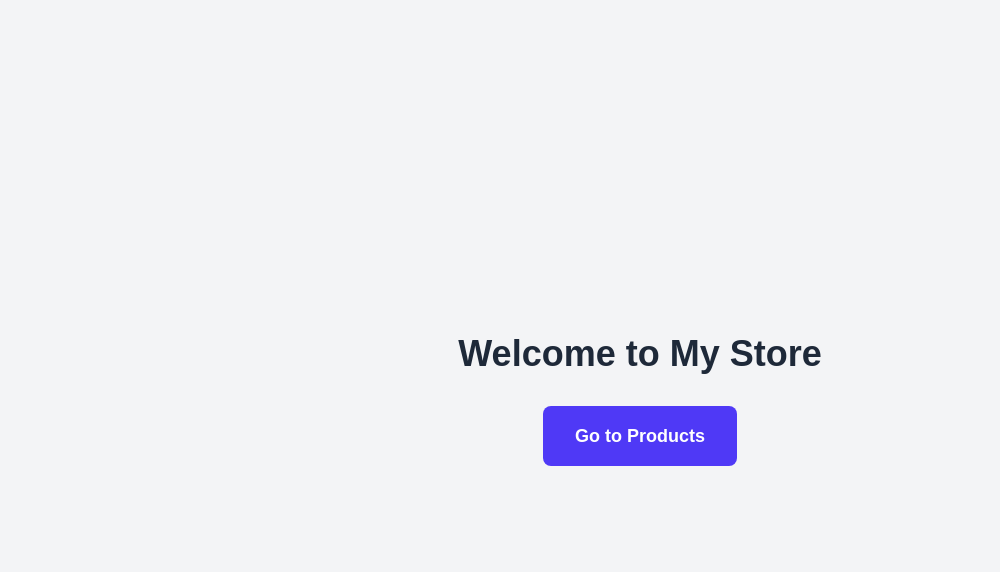
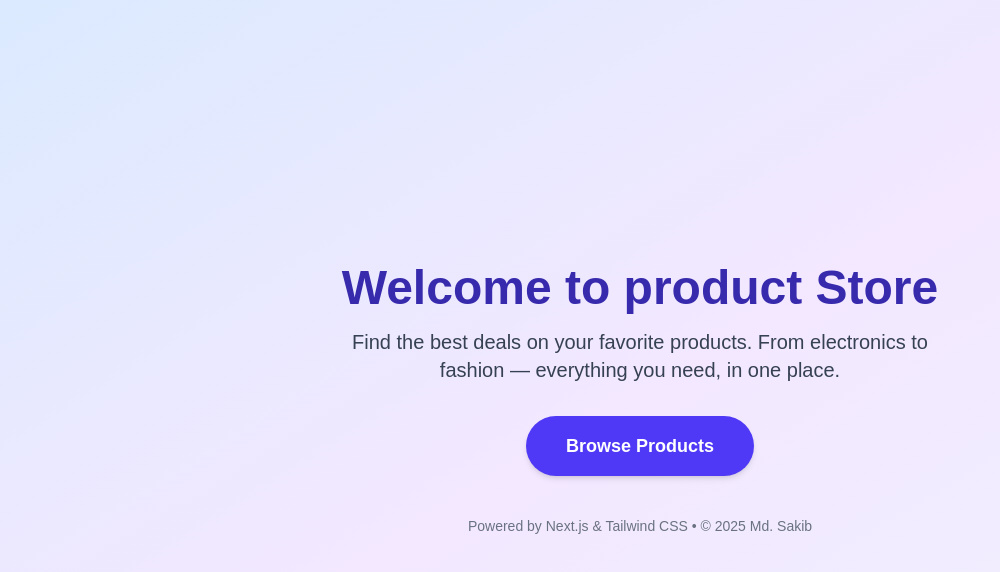
Before and after one commit to sakibmohammad79/task-manager-frontend, a Next.js app: page / in a window 1280 px wide. Shown: the top 572 px of the page, without its empty margins (0-1000 px from the left). Built offline with nearby package versions, Linux system fonts and the light colour scheme.

Commit message:
change home page

```diff
--- a/src/app/page.tsx
+++ b/src/app/page.tsx
@@ -10,16 +10,31 @@ export default function HomePage() {
   };
 
   return (
-    <div className="flex flex-col justify-center items-center min-h-screen bg-gray-100 p-6">
-      <h1 className="text-4xl font-bold mb-8 text-gray-800">
-        Welcome to My Store
+    <div className="flex flex-col items-center justify-center min-h-screen bg-gradient-to-br from-blue-100 via-purple-100 to-indigo-50 px-6">
+      {/* Main Title */}
+      <h1 className="text-4xl md:text-5xl font-extrabold text-indigo-800 mb-4 text-center">
+        Welcome to product Store
       </h1>
+
+      {/* Subheading */}
+      <p className="text-lg md:text-xl text-gray-700 text-center max-w-xl mb-8">
+        Find the best deals on your favorite products. From electronics to
+        fashion — everything you need, in one place.
+      </p>
+
+      {/* CTA Button */}
       <button
         onClick={goToProductList}
-        className="px-8 py-4 bg-indigo-600 text-white rounded-lg text-lg font-semibold hover:bg-indigo-700 transition"
+        className="px-10 py-4 bg-indigo-600 text-white rounded-full text-lg font-semibold shadow-md hover:bg-indigo-700 transition-transform transform hover:scale-105"
       >
-        Go to Products
+        Browse Products
       </button>
+
+      {/* Footer Note */}
+      <p className="mt-10 text-sm text-gray-500">
+        Powered by Next.js & Tailwind CSS • © {new Date().getFullYear()} Md.
+        Sakib
+      </p>
     </div>
   );
 }
```
